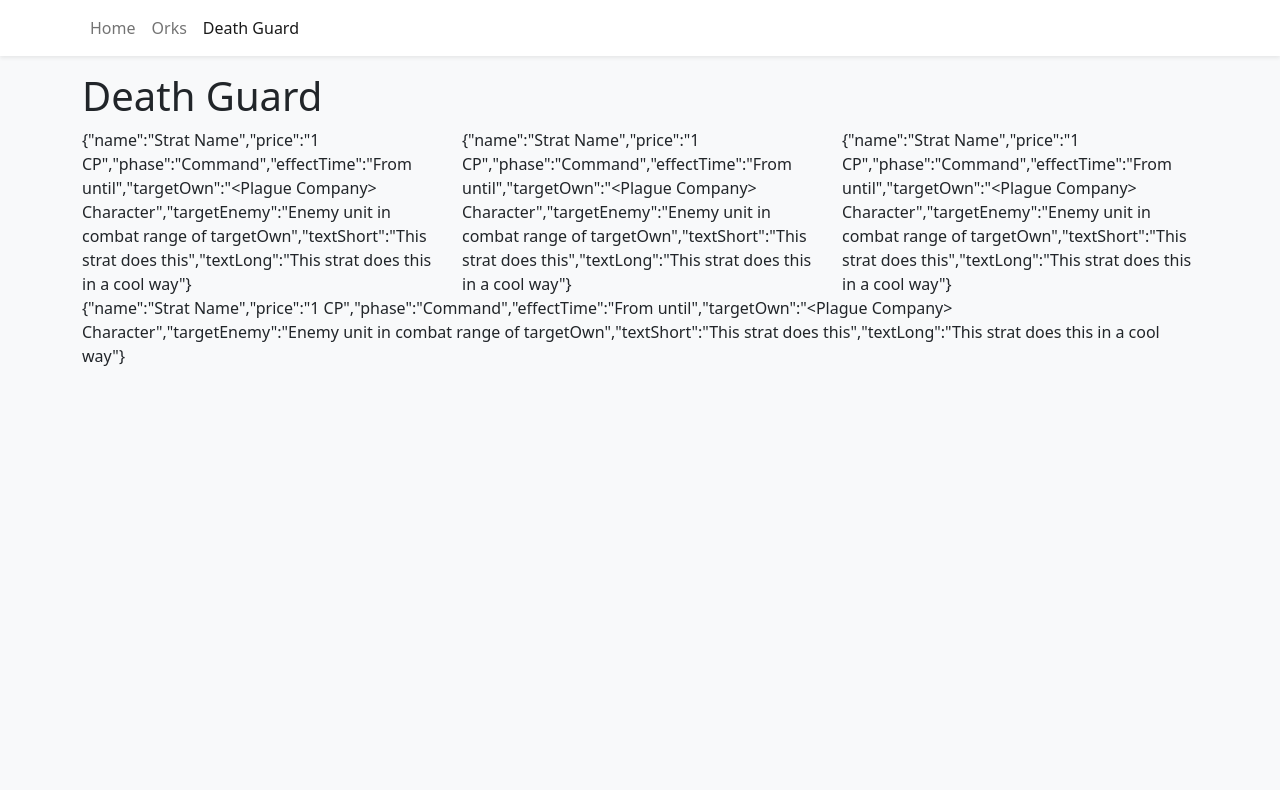
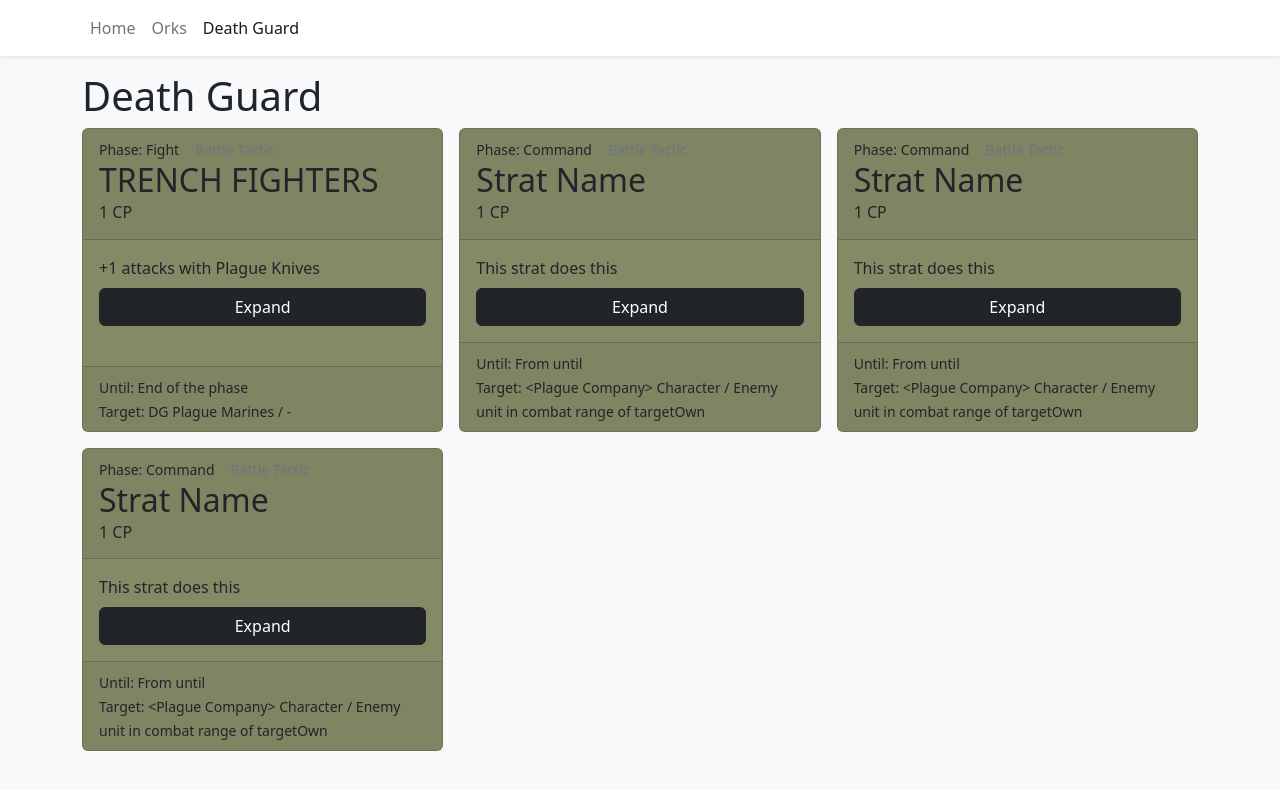
Before and after one commit to ThomasAlleyrock/StratCards, a React (Vite) app: page /deathguard in a window 1280 px wide. Shown: the top 790 px of the page. Built offline with nearby package versions, Linux system fonts and the light colour scheme; the HTML template or start-up script is replaced by a standard one.

Commit message:
Cards, Buttons and a little styling
Logic coming next

```diff
--- /dev/null
+++ b/src/components/StratItem.tsx
@@ -0,0 +1,40 @@
+import { Button, Card } from "react-bootstrap"
+
+type StratItemProps = {
+    name: string
+    price: string
+    phase: string
+    category: string
+    effectTime: string
+    targetOwn: string
+    targetEnemy: string
+    textShort: string
+    textLong: string
+}
+
+export function StratItem({name, price, phase, category, effectTime, targetOwn, targetEnemy, textShort, textLong}: StratItemProps) {
+
+    const shortOrLong = false
+
+    return <Card className="h-100" style={{backgroundColor: "#848a66"}}>
+        <Card.Header className="">
+        <small className="">Phase: {phase}</small>
+        <small className="text-muted ms-3">{category}</small>
+        <Card.Title className="fs-2">{name}</Card.Title>
+        <Card.Subtitle className="mb-2">{price}</Card.Subtitle>
+      </Card.Header>
+      <Card.Body className="">
+        <div className="mt-auto mb-2">
+            {shortOrLong === false ? <Card.Text>{textShort}</Card.Text> : <Card.Text>{textLong}</Card.Text>}
+        </div>
+        <div className="mt-auto">
+            {shortOrLong === false ? <Button variant="dark" className="w-100">Expand</Button> : <Button variant="secondary" className="w-100">Simplify</Button>}
+        </div>
+      </Card.Body>
+      <Card.Footer>
+        <small className="">Until: {effectTime}</small>
+        <br />
+        <small className="">Target: {targetOwn} / {targetEnemy}</small>
+      </Card.Footer>
+    </Card>
+}
--- a/src/data/deathguard.json
+++ b/src/data/deathguard.json
@@ -1,8 +1,20 @@
 [
+    {
+      "name": "TRENCH FIGHTERS",
+      "price": "1 CP",
+      "phase": "Fight",
+      "category": "Battle Tactic",
+      "effectTime": "End of the phase",
+      "targetOwn": "DG Plague Marines",
+      "targetEnemy": " - ",
+      "textShort": "+1 attacks with Plague Knives",
+      "textLong": "Use this Stratagem in the Fight phase, when a DEATH GUARD PLAGUE MARINES unit from your army is selected to fight. Until the end of the phase, each time a model in that unit fights, if it is equipped with any plague knives, it makes 1 additional attack with one of its plague knives."
+    },
     {
       "name": "Strat Name",
       "price": "1 CP",
       "phase": "Command",
+      "category": "Battle Tactic",
       "effectTime": "From until",
       "targetOwn": "<Plague Company> Character",
       "targetEnemy": "Enemy unit in combat range of targetOwn",
@@ -13,6 +25,7 @@
       "name": "Strat Name",
       "price": "1 CP",
       "phase": "Command",
+      "category": "Battle Tactic",
       "effectTime": "From until",
       "targetOwn": "<Plague Company> Character",
       "targetEnemy": "Enemy unit in combat range of targetOwn",
@@ -23,16 +36,7 @@
       "name": "Strat Name",
       "price": "1 CP",
       "phase": "Command",
-      "effectTime": "From until",
-      "targetOwn": "<Plague Company> Character",
-      "targetEnemy": "Enemy unit in combat range of targetOwn",
-      "textShort": "This strat does this",
-      "textLong": "This strat does this in a cool way"
-    },
-    {
-      "name": "Strat Name",
-      "price": "1 CP",
-      "phase": "Command",
+      "category": "Battle Tactic",
       "effectTime": "From until",
       "targetOwn": "<Plague Company> Character",
       "targetEnemy": "Enemy unit in combat range of targetOwn",
--- a/src/pages/DeathGuard.tsx
+++ b/src/pages/DeathGuard.tsx
@@ -1,13 +1,17 @@
-import { Col, Row } from "react-bootstrap"
+import { Card, Col, Row } from "react-bootstrap"
+import { StratItem } from "../components/StratItem"
 import DGstrats from "../data/deathguard.json"
 
 export function DeathGuard() {
+
     return (
         <>
             <h1>Death Guard</h1>
-            <Row>
+            <Row md={2} xs={1} lg={3} className="g-3">
                 {DGstrats.map(item => (
-                    <Col>{JSON.stringify(item)}</Col>
+                    <Col key={item.name}>
+                        <StratItem {...item} />
+                    </Col>
                 ))}
             </Row>
         </>
```
